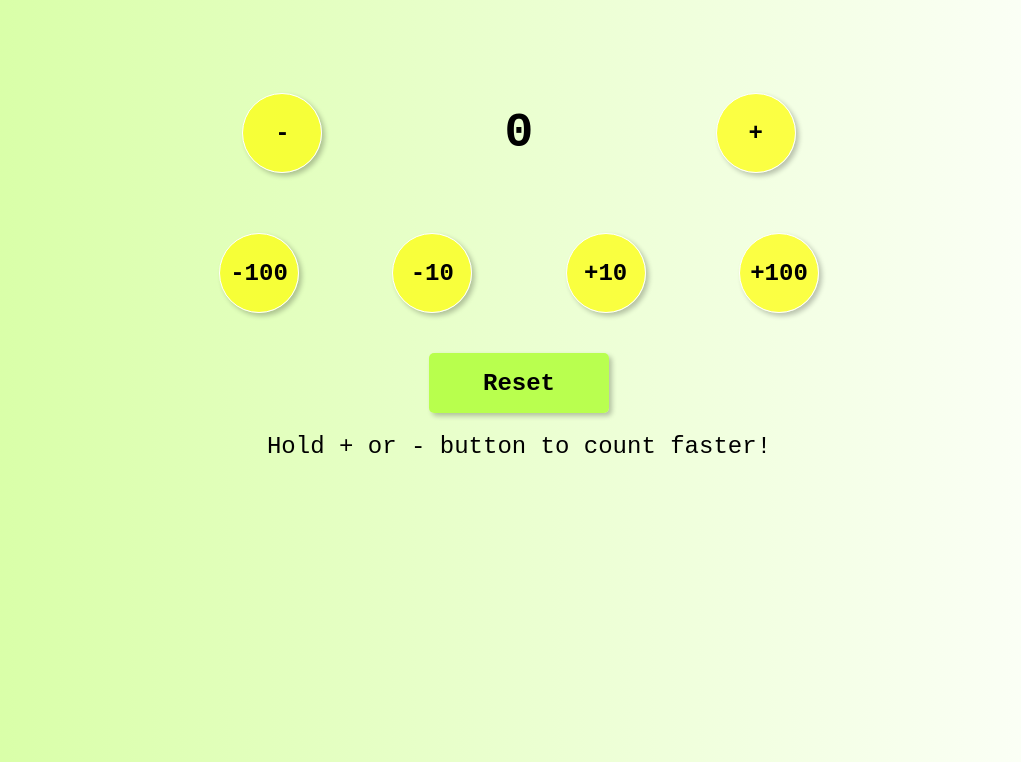
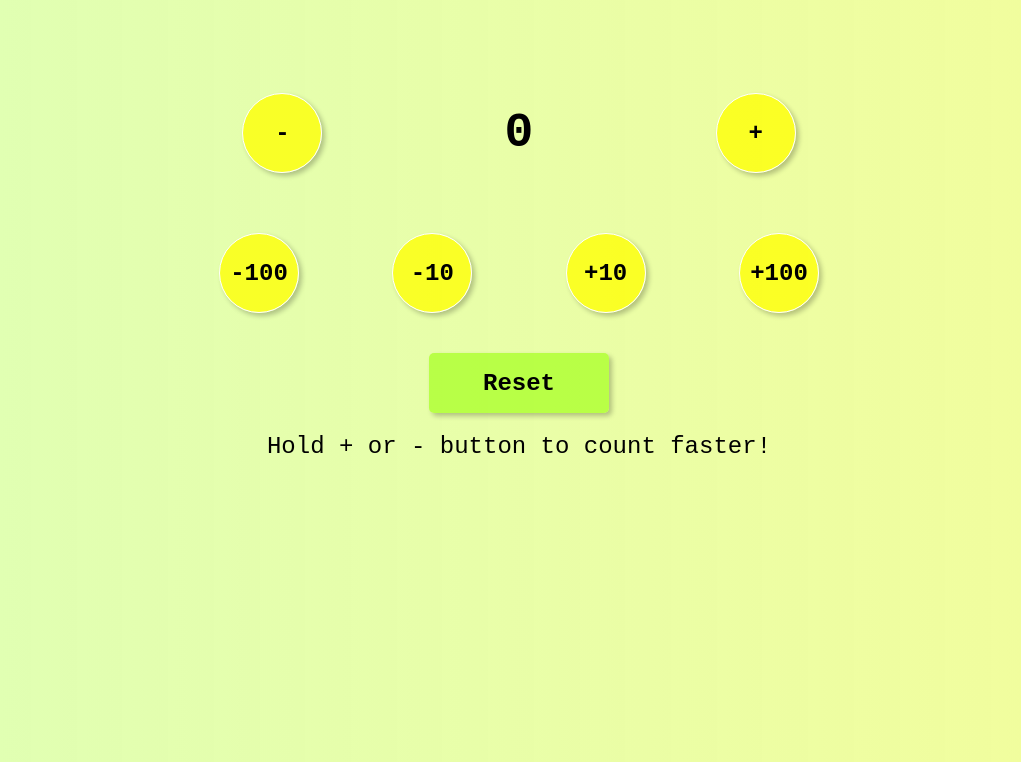
Before and after one commit to Nicolas-Tietz/Javascript-Counter, a plain HTML site: page index.html in a window 1280 px wide. Shown: the part 54-816 px from the top of the page, without its empty margins (129-1150 px from the left). Drawn offline with Linux system fonts and the light colour scheme.

Commit message:
Added Folder README Images

```diff
--- a/css/styles.css
+++ b/css/styles.css
@@ -5,7 +5,7 @@
 }
 
 body{
-    background:linear-gradient(to right,rgb(213, 255, 159),white);
+    background:linear-gradient(to right,rgba(213, 255, 159, 0.774),rgba(237, 252, 104, 0.664));
     width: 100vw;
     height: 100vh;
     overflow: hidden;
@@ -48,7 +48,7 @@ h2{
 }
 
 .operatorBtn{
-    background: rgba(255,255,0,.7);
+    background: rgba(255, 255, 0, 0.774);
     border:1px solid white;
     border-radius: 50%;
     width: 80px;
```
Also changed, not shown: img/README/javascript-counter.png (added).
